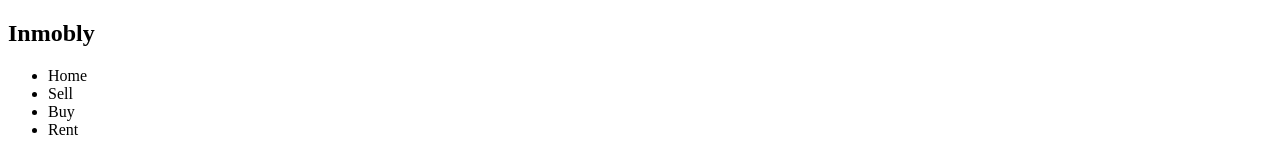
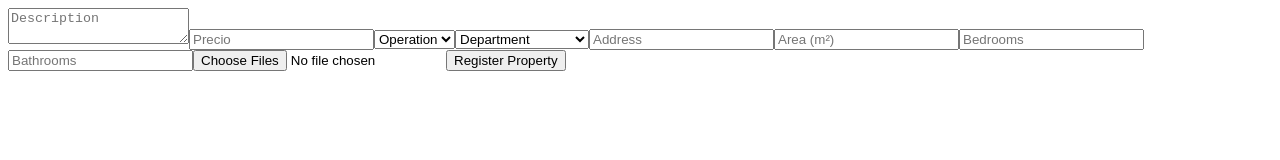
Before and after one commit to HenryRivera01/ProyectoFinalSIS, a React (Vite) app in the folder Frontend/Inmobly/: page / in a window 1280 px wide. Shown: the top 160 px of the page. Built offline with nearby package versions, Linux system fonts and the light colour scheme.

Commit message:
feat: add RegisterProperty logic

```diff
--- a/Frontend/Inmobly/src/App.tsx
+++ b/Frontend/Inmobly/src/App.tsx
@@ -1,11 +1,13 @@
-import { Explore } from "./pages/Explore"
+//import { Explore } from "./pages/Explore"
+import { RegisterProperty } from "./pages/RegisterProperty"
 //import { Home } from "./pages/Home"
 
 function App() {
 
   return (
     <>
-    < Explore/>
+    {/* < Explore /> */}
+    < RegisterProperty />
     </>
   )
 }
--- /dev/null
+++ b/Frontend/Inmobly/src/data/mockLocations.ts
@@ -0,0 +1,15 @@
+export const departmentsWithCities = {
+  Antioquia: ["Medellín", "Envigado", "Bello"],
+  Cundinamarca: ["Bogotá", "Soacha", "Chía"],
+  Valle: ["Cali", "Palmira", "Tuluá"],
+  Atlántico: ["Barranquilla", "Soledad"],
+  Santander: ["Bucaramanga", "Floridablanca"],
+  Bolívar: ["Cartagena", "Magangué"],
+  Nariño: ["Pasto", "Tumaco"],
+  NorteDeSantander: ["Cúcuta", "Ocaña"],
+  Tolima: ["Ibagué", "Espinal"],
+  Risaralda: ["Pereira", "Dosquebradas"],
+  Caldas: ["Manizales", "La Dorada"],
+} as const;
+
+export type Department = keyof typeof departmentsWithCities;
--- a/Frontend/Inmobly/src/pages/RegisterProperty.tsx
+++ b/Frontend/Inmobly/src/pages/RegisterProperty.tsx
@@ -0,0 +1,211 @@
+import { useState } from "react";
+import { departmentsWithCities } from "../data/mockLocations";
+import type { Department } from "../data/mockLocations";
+
+type FormData = {
+  description: string;
+  price: string;
+  type: "venta" | "arriendo" | "";
+  department: Department | "";
+  city: string;
+  address: string;
+  area: string;
+  rooms: string;
+  bathrooms: string;
+  images: File[];
+};
+
+export const RegisterProperty = () => {
+  const [formData, setFormData] = useState<FormData>({
+    description: "",
+    price: "",
+    type: "",
+    department: "",
+    city: "",
+    address: "",
+    area: "",
+    rooms: "",
+    bathrooms: "",
+    images: [],
+  });
+
+  const handleChange = (
+    e: React.ChangeEvent<
+      HTMLInputElement | HTMLSelectElement | HTMLTextAreaElement
+    >
+  ) => {
+    const { name, value } = e.target;
+    setFormData((prev) => ({ ...prev, [name]: value }));
+  };
+
+  const uploadImagesToCloudinary = async (
+    images: File[]
+  ): Promise<string[]> => {
+    const urls: string[] = [];
+
+    for (const image of images) {
+      const formData = new FormData();
+      formData.append("file", image);
+      formData.append("upload_preset", "unsigned_preset"); // tu preset real
+      formData.append("folder", "properties");
+
+      const res = await fetch(
+        `https://api.cloudinary.com/v1_1/dcd4zd5mr/image/upload`,
+        {
+          method: "POST",
+          body: formData,
+        }
+      );
+
+      const data = await res.json();
+      urls.push(data.secure_url);
+    }
+
+    return urls;
+  };
+
+  const handleImageChange = (e: React.ChangeEvent<HTMLInputElement>) => {
+    if (e.target.files) {
+      setFormData((prev) => ({
+        ...prev,
+        images: [...prev.images, ...Array.from(e.target.files ?? [])],
+      }));
+    }
+  };
+
+  const handleSubmit = async (e: React.FormEvent) => {
+    e.preventDefault();
+    try {
+      const imageUrls = await uploadImagesToCloudinary(formData.images);
+
+      const payload = {
+        type: "house",
+        operationType: formData.type === "venta" ? "onSale" : "onLease",
+        department: formData.department,
+        city: formData.city,
+        address: formData.address,
+        price: Number(formData.price),
+        area: Number(formData.area),
+        pictures: imageUrls,
+        bedrooms: Number(formData.rooms),
+        bathrooms: Number(formData.bathrooms),
+      };
+
+      console.log("Payload:", payload);
+      // Aquí puedes hacer tu POST al backend
+    } catch (error) {
+      console.error("Error al subir imágenes o enviar el formulario:", error);
+    }
+  };
+
+  return (
+    <form onSubmit={handleSubmit}>
+      <textarea
+        name="description"
+        placeholder="Description"
+        value={formData.description}
+        onChange={handleChange}
+      />
+      <input
+        type="text"
+        name="price"
+        placeholder="Precio"
+        value={formData.price}
+        onChange={handleChange}
+      />
+
+      <select name="type" value={formData.type} onChange={handleChange}>
+        <option value="">Operation</option>
+        <option value="venta">Sell</option>
+        <option value="arriendo">Lease</option>
+      </select>
+
+      <select
+        name="department"
+        value={formData.department}
+        onChange={(e) =>
+          setFormData((prev) => ({
+            ...prev,
+            department: e.target.value as Department,
+            city: "", // limpiar ciudad si cambia departamento
+          }))
+        }
+      >
+        <option value="">Department</option>
+        {Object.keys(departmentsWithCities).map((dep) => (
+          <option key={dep} value={dep}>
+            {dep}
+          </option>
+        ))}
+      </select>
+
+      {formData.department && (
+        <select name="city" value={formData.city} onChange={handleChange}>
+          <option value="">City</option>
+          {departmentsWithCities[formData.department].map((city) => (
+            <option key={city} value={city}>
+              {city}
+            </option>
+          ))}
+        </select>
+      )}
+
+      <input
+        type="text"
+        name="address"
+        placeholder="Address"
+        value={formData.address}
+        onChange={handleChange}
+      />
+      <input
+        type="text"
+        name="area"
+        placeholder="Area (m²)"
+        value={formData.area}
+        onChange={handleChange}
+      />
+      <input
+        type="text"
+        name="rooms"
+        placeholder="Bedrooms"
+        value={formData.rooms}
+        onChange={handleChange}
+      />
+      <input
+        type="text"
+        name="bathrooms"
+        placeholder="Bathrooms"
+        value={formData.bathrooms}
+        onChange={handleChange}
+      />
+
+      <input
+        type="file"
+        multiple
+        accept="image/*"
+        onChange={handleImageChange}
+      />
+      {formData.images.length > 0 && (
+        <div>
+          <p>Selected images:</p>
+          <div style={{ display: "flex", flexWrap: "wrap", gap: "8px" }}>
+            {formData.images.map((img, index) => (
+              <img
+                key={index}
+                src={URL.createObjectURL(img)}
+                alt={`preview-${index}`}
+                width={100}
+                height={100}
+              />
+            ))}
+          </div>
+        </div>
+      )}
+      <button
+        type="submit"
+      >
+        Register Property
+      </button>
+    </form>
+  );
+};
```
